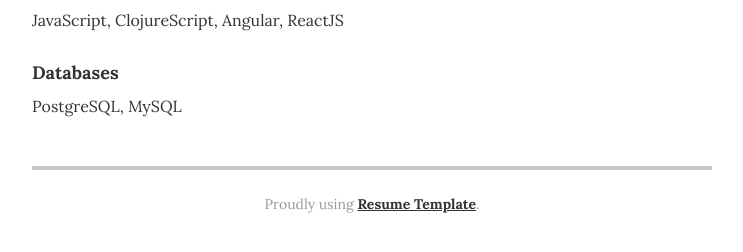
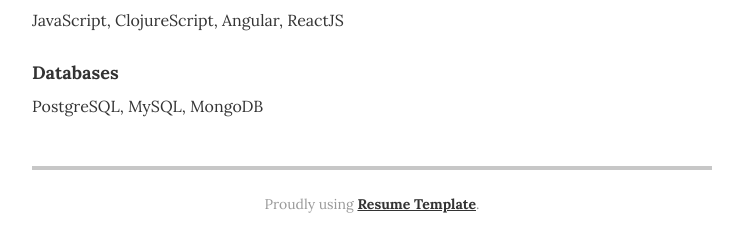
Before and after one commit to s-abazi/s-abazi.github.io, a Jekyll site: the page built from index.html, in a window 1280 px wide. Shown: the part 489-741 px from the top of the page, without its empty margins (268-1011 px from the left). Built offline with Jekyll 4.4.1, drawn with Linux system fonts in a browser that asks for light colours.

Commit message:
Add MongoDB to Databases section

```diff
--- a/_layouts/resume.html
+++ b/_layouts/resume.html
@@ -143,7 +143,7 @@
 
         <div class="resume-item">
           <h4 class="resume-item-details">Databases</h4>
-          <p class="resume-item-copy">PostgreSQL, MySQL</p>
+          <p class="resume-item-copy">PostgreSQL, MySQL, MongoDB</p>
         </div>
 
       </section>
```
